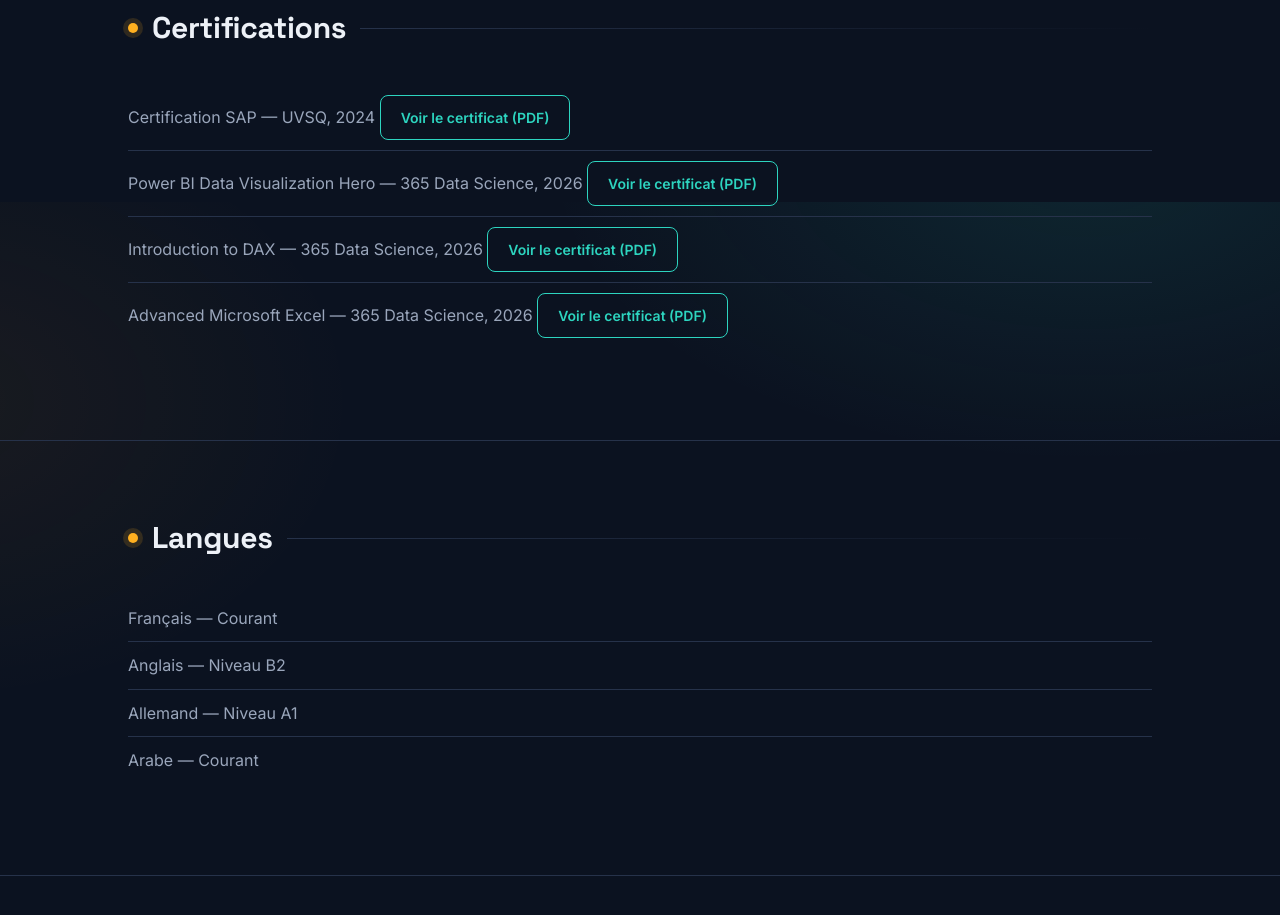
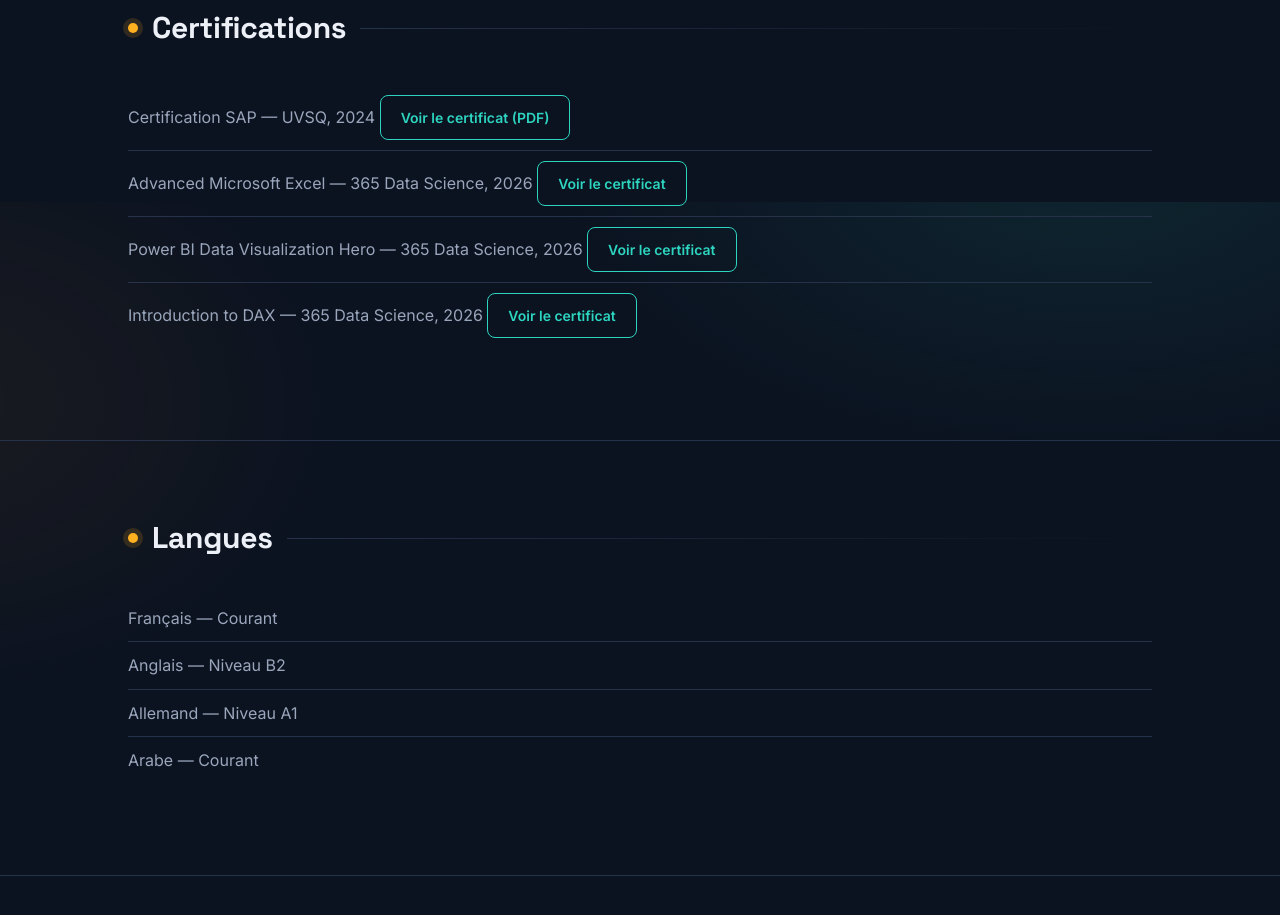
Before and after one commit to fdailothman/fdailothman.github.io, a plain HTML site: page index.html in a window 1280 px wide. Shown: the part 2998-3913 px from the top of the page. Drawn offline with Linux system fonts and the light colour scheme.

Commit message:
Update certification links and remove duplicates
Updated certification links to point to external resources and removed duplicate entry.

```diff
--- a/index.html
+++ b/index.html
@@ -128,16 +128,16 @@
     <a href="SAP.pdf" target="_blank" class="btn btn-outline">Voir le certificat (PDF)</a>
 </li>
         <li>
+    Advanced Microsoft Excel — 365 Data Science, 2026
+    <a href="https://learn.365datascience.com/c/3d1e0a90ac/" target="_blank" rel="noopener" class="btn btn-outline">Voir le certificat</a>
+</li>
+        <li>
     Power BI Data Visualization Hero — 365 Data Science, 2026
-    <a href="Certificat_Power_BI.pdf" target="_blank" class="btn btn-outline">Voir le certificat (PDF)</a>
+    <a href="https://learn.365datascience.com/c/0e05283076/" target="_blank" rel="noopener" class="btn btn-outline">Voir le certificat</a>
 </li>
         <li>
     Introduction to DAX — 365 Data Science, 2026
-    <a href="Certificat_DAX.pdf" target="_blank" class="btn btn-outline">Voir le certificat (PDF)</a>
-</li>
-        <li>
-    Advanced Microsoft Excel — 365 Data Science, 2026
-    <a href="Certificat_Excel.pdf" target="_blank" class="btn btn-outline">Voir le certificat (PDF)</a>
+    <a href="https://learn.365datascience.com/c/b862f2c63c/" target="_blank" rel="noopener" class="btn btn-outline">Voir le certificat</a>
 </li>
     </ul>
         </div>
```
